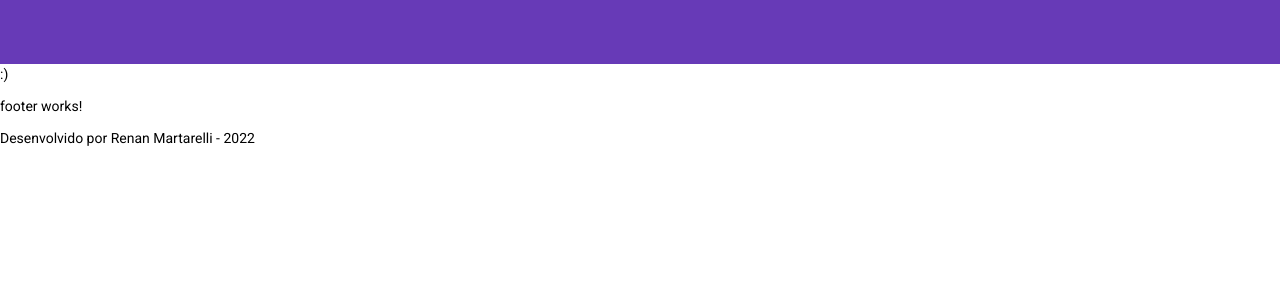
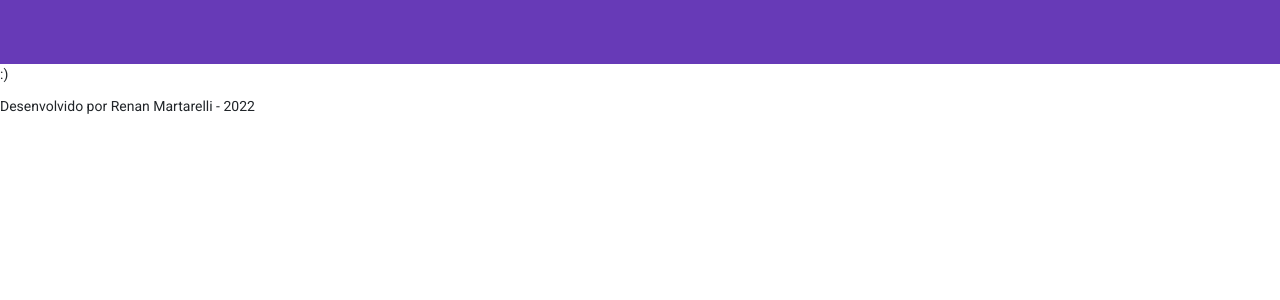
Before and after one commit to Martarelli/Angular-Martarelli, an Angular app: page / in a window 1280 px wide. Shown: the top 300 px of the page. Built offline with nearby package versions, Linux system fonts and the light colour scheme.

Commit message:
adicionado bootstrap

```diff
--- a/angular.json
+++ b/angular.json
@@ -28,7 +28,8 @@
             ],
             "styles": [
               "./node_modules/@angular/material/prebuilt-themes/deeppurple-amber.css",
-              "src/styles.css"
+              "src/styles.css",
+              "./node_modules/bootstrap/dist/css/bootstrap.min.css"
             ],
             "scripts": []
           },
--- a/package.json
+++ b/package.json
@@ -21,6 +21,7 @@
     "@angular/platform-browser-dynamic": "~13.2.0",
     "@angular/router": "~13.2.0",
     "@ngbmodule/material-carousel": "^0.7.2",
+    "bootstrap": "^5.1.3",
     "rxjs": "~7.5.0",
     "tslib": "^2.3.0",
     "zone.js": "~0.11.4"
--- a/src/app/views/templates/footer/footer.component.html
+++ b/src/app/views/templates/footer/footer.component.html
@@ -1,4 +1,3 @@
-<p>footer works!</p>
 <footer>
   <p>Desenvolvido por Renan Martarelli - 2022</p>
 </footer>
```
Also changed, not shown: 1 other file (tests, documents, lock files or other folders).
